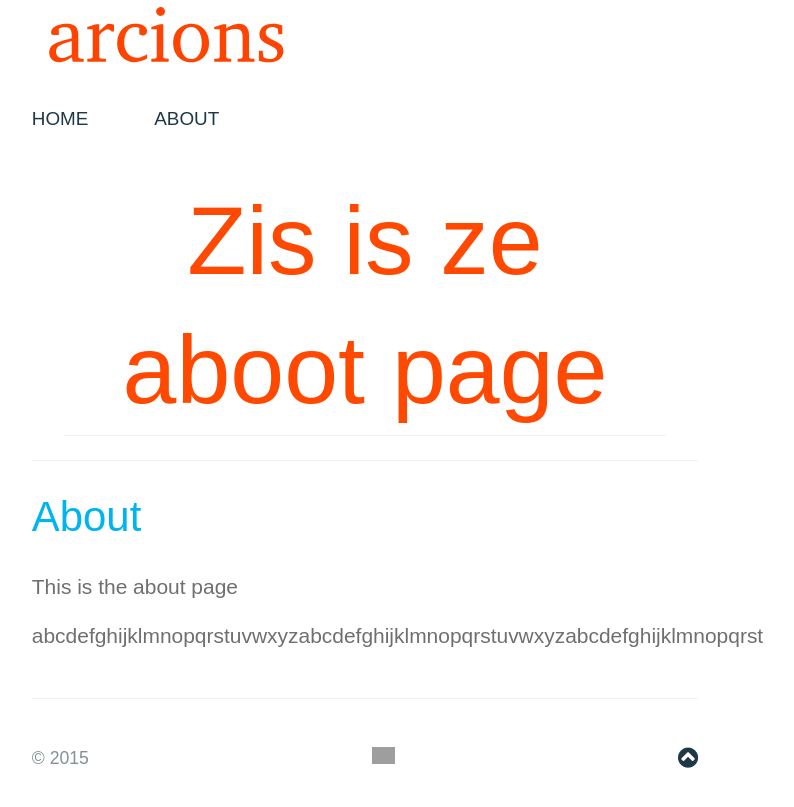
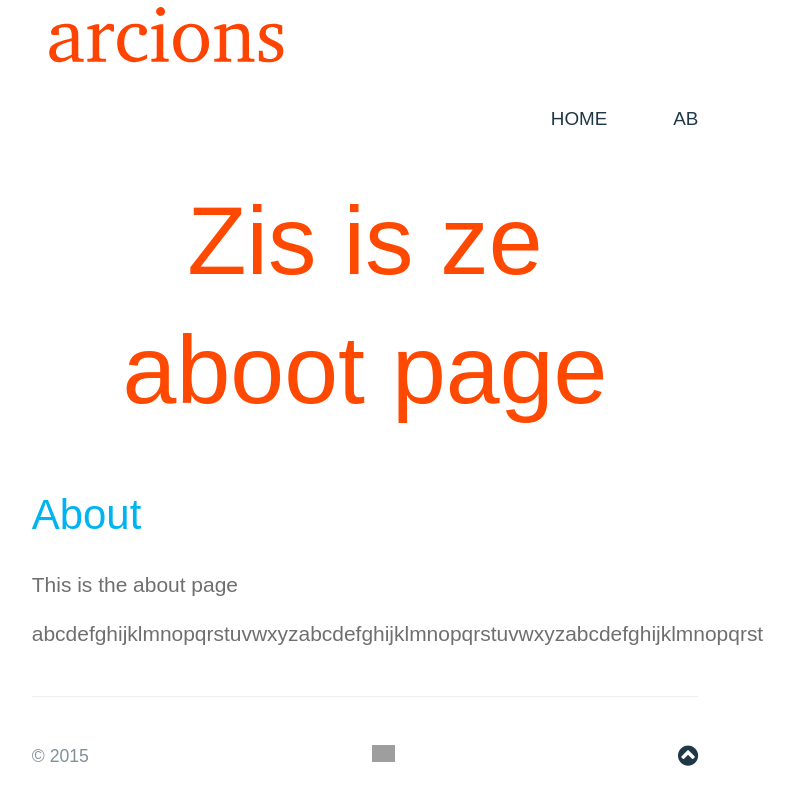
Before and after one commit to arcions/arcions.github.io, a Jekyll site: the page built from about/index.html, in a window 1280 px wide. Shown: the top 807 px of the page, without its empty margins (275-1069 px from the left). Built offline with Jekyll 4.4.1, drawn with Linux system fonts in a browser that asks for light colours; nearby versions of some CDN libraries; some web fonts are replaced; Markdown is read by kramdown in place of the engine named in the settings; grey boxes are pictures that could not be loaded.

Commit message:
Update main.css

```diff
--- a/stylesheets/main.css
+++ b/stylesheets/main.css
@@ -161,7 +161,6 @@ h6 {
   -o-font-feature-settings: "kern" 1, "liga" 1, "ss02" 1, "ss03" 1, "titl" 1, "tnum" 1, "lnum" 1;
   font-size: 215%;
   font-weight: 300;
-  border-bottom: solid 1px #eff0f1;
 }
 .page-header a {
   color: #FF4900;
@@ -174,6 +173,7 @@ h6 {
 
 .page-header-left {
   display: block;
+  text-align:left;
   margin-left:0;
   margin-right:auto;
   clear: both;
@@ -182,6 +182,7 @@ h6 {
 
 .page-header-right {
   display: block;
+  text-align:right;
   margin-right:0;
   margin-left:auto;
   clear: both;
@@ -250,8 +251,8 @@ h6 {
 
 nav ul li {
     display: inline;
-    margin-right:100px;
-    margin-left:-40px;
+    margin-left:100px;
+    margin-right:-40px;
     font-family:'Nuvo', sans-serif;
     font-size: 90%;
     text-transform:uppercase;
```
